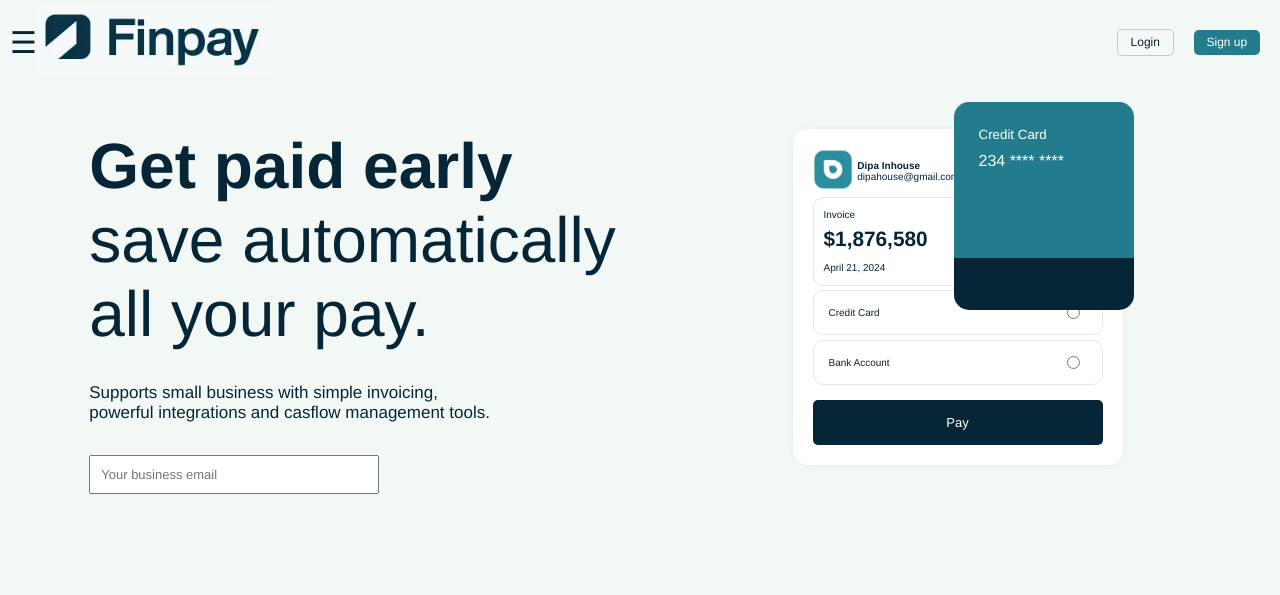
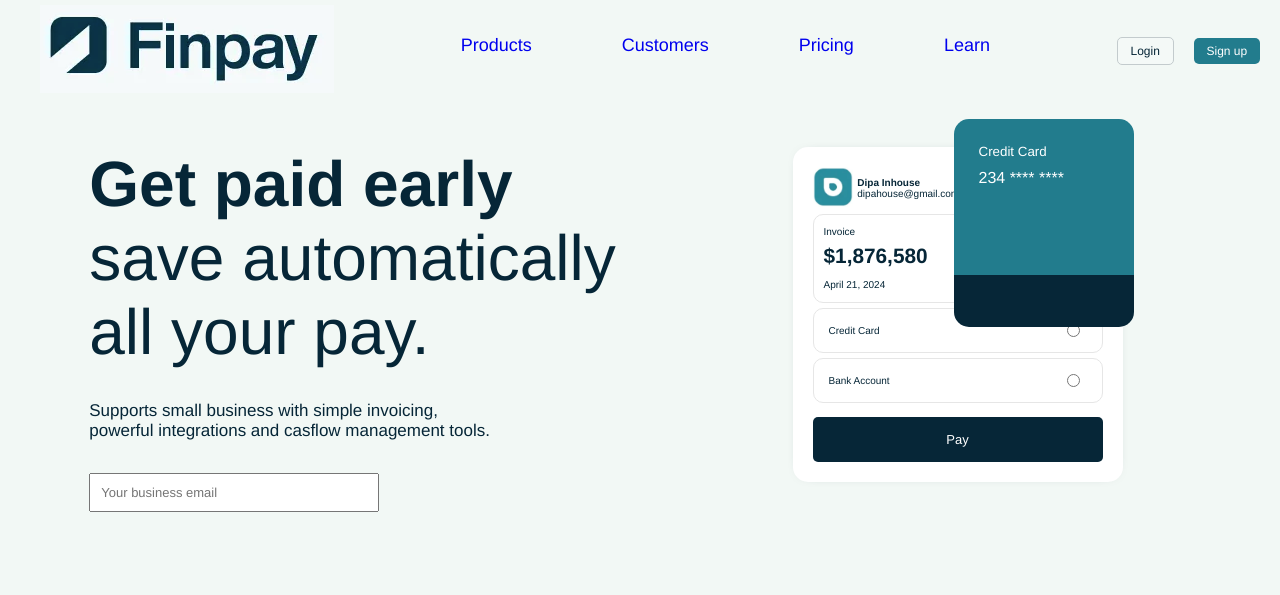
Before and after one commit to harg74/landing-page, a plain HTML site: page index.html in a window 1280 px wide. Drawn offline with Linux system fonts and the light colour scheme.

Commit message:
fix logo image

```diff
--- a/style.css
+++ b/style.css
@@ -78,7 +78,7 @@ li:last-child {
 /*Style nav bar and buttons*/
 
 #img-logo img{
-    max-width: 80%;
+    max-width: 200px;
 }
 
 .btn-wrapper{
@@ -370,6 +370,10 @@ button{
         margin-bottom: 50px;
     }
 
+    #img-logo img{
+        max-width: 250px;
+    }
+
     nav ul{
         top: 60px;
     }
@@ -493,9 +497,27 @@ button{
 
 }
 
+/* Min 900 px*/
 @media screen and (min-width:56.25rem){
     nav{
         margin-bottom: 50px;
+    }
+    nav label{
+        display: none;
+    }
+
+    nav ul{
+        /*display menu on top*/
+        display: flex;
+        background-color: transparent;
+        backdrop-filter: none;
+        position: static;
+        width: auto;
+    }
+
+    #img-logo img{
+        max-width: 300px;
+        margin-left: 40px;
     }
 
     #hero-section-info p:nth-child(1){
```
